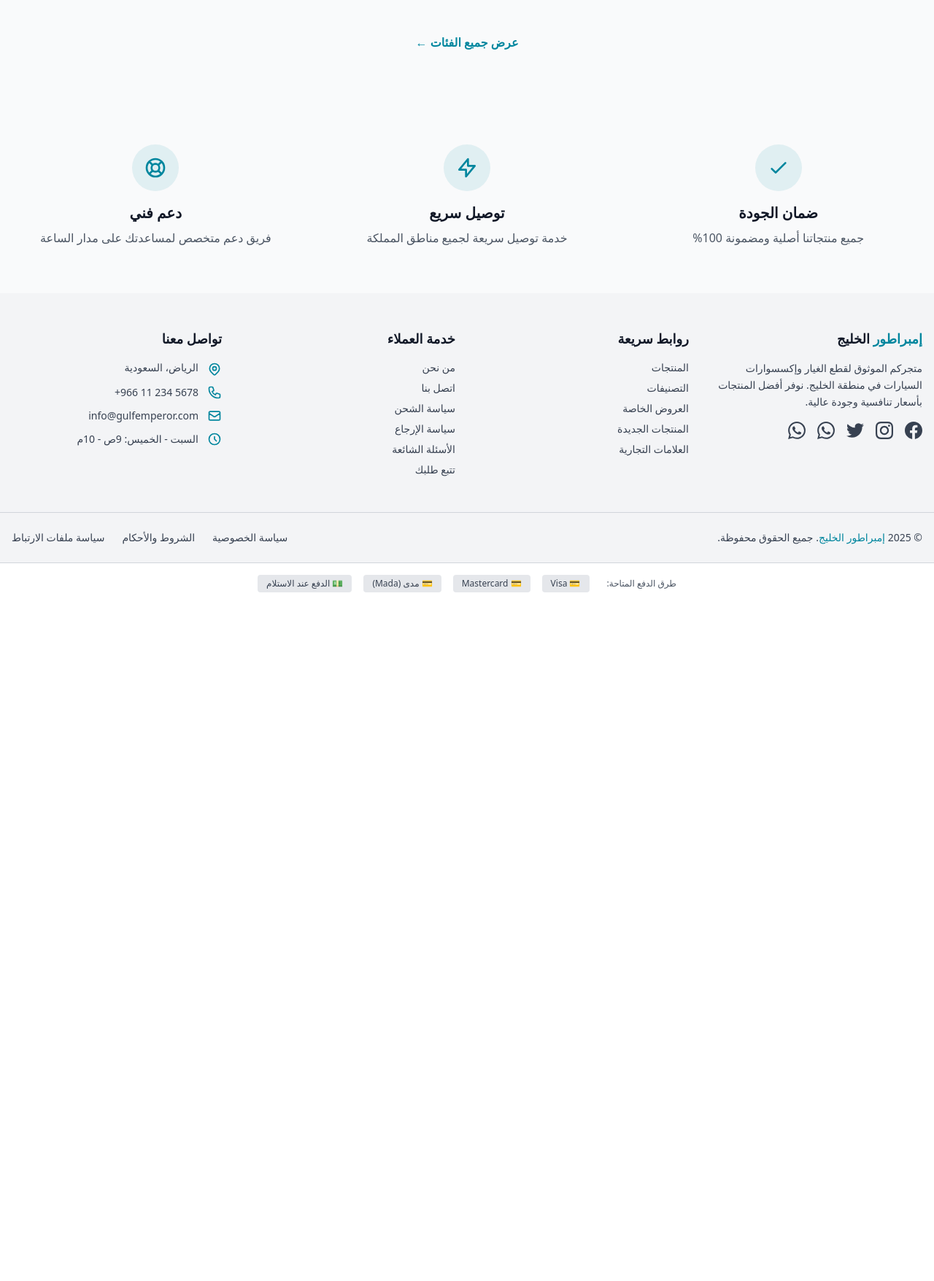
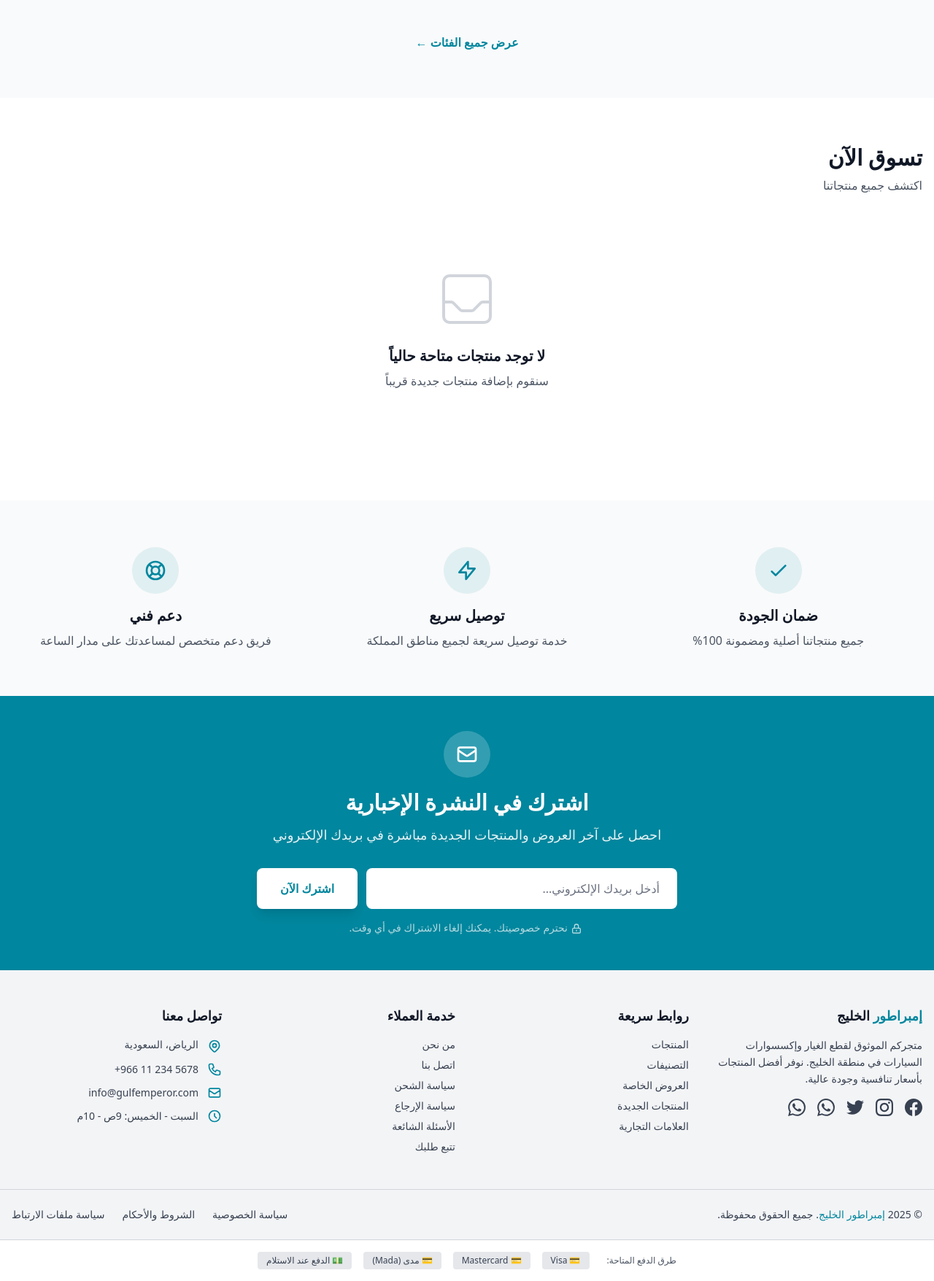
Before and after one commit to ramzi123-ops/gulf-empire, a Django app: template apps/store/templates/store/home.html in a window 1280 px wide. Shown: the part 383-2139 px from the top of the page at 73% size. Before the commit the page ends 1195 px from the top, so only its background shows below. Run offline with Django 3.2, Linux system fonts and the light colour scheme; the template is opened without the code that fills it, so the values that code supplies are empty; style sheets or scripts are compiled from the project's sources.

Commit message:
edit style

```diff
--- a/apps/store/templates/store/home.html
+++ b/apps/store/templates/store/home.html
@@ -45,7 +45,6 @@
     </section>
 
     <!-- All Products Section -->
-    {% if all_products %}
     <section class="py-16 bg-white">
         <div class="container mx-auto px-4">
             <div class="flex items-center justify-between mb-8">
@@ -53,11 +52,14 @@
                     <h2 class="text-3xl font-bold text-gray-900 mb-2">تسوق الآن</h2>
                     <p class="text-gray-600">اكتشف جميع منتجاتنا</p>
                 </div>
+                {% if all_products %}
                 <a href="{% url 'store:product_list' %}" class="text-primary hover:text-primary/80 font-semibold hidden md:block">
                     عرض الكل ←
                 </a>
+                {% endif %}
             </div>
 
+            {% if all_products %}
             <div class="grid grid-cols-2 sm:grid-cols-3 md:grid-cols-5 gap-2">
                 {% for product in all_products %}
                 {% include 'store/partials/product_card.html' with product=product %}
@@ -69,9 +71,18 @@
                     عرض جميع المنتجات ←
                 </a>
             </div>
+            {% else %}
+            <!-- Empty State -->
+            <div class="text-center py-16">
+                <svg class="w-24 h-24 mx-auto text-gray-300 mb-4" fill="none" stroke="currentColor" viewBox="0 0 24 24">
+                    <path stroke-linecap="round" stroke-linejoin="round" stroke-width="1" d="M20 13V6a2 2 0 00-2-2H6a2 2 0 00-2 2v7m16 0v5a2 2 0 01-2 2H6a2 2 0 01-2-2v-5m16 0h-2.586a1 1 0 00-.707.293l-2.414 2.414a1 1 0 01-.707.293h-3.172a1 1 0 01-.707-.293l-2.414-2.414A1 1 0 006.586 13H4"/>
+                </svg>
+                <h3 class="text-xl font-semibold text-gray-900 mb-2">لا توجد منتجات متاحة حالياً</h3>
+                <p class="text-gray-600 mb-6">سنقوم بإضافة منتجات جديدة قريباً</p>
+            </div>
+            {% endif %}
         </div>
     </section>
-    {% endif %}
 
     <!-- Featured Products Section (مميز) -->
     {% if featured_products %}
@@ -372,6 +383,9 @@
         </div>
     </section>
 
+    <!-- Newsletter Subscription -->
+    {% include 'store/partials/newsletter.html' %}
+
     <!-- Footer Advertisement -->
     {% include 'store/partials/ads_footer.html' %}
 
--- /dev/null
+++ b/apps/store/templates/store/partials/newsletter.html
@@ -0,0 +1,70 @@
+{% load static %}
+
+<!-- Newsletter Subscription Section -->
+<section class="bg-primary py-12">
+    <div class="container mx-auto px-4">
+        <div class="max-w-3xl mx-auto text-center">
+            <!-- Icon -->
+            <div class="w-16 h-16 bg-white/20 rounded-full flex items-center justify-center mx-auto mb-4">
+                <svg class="w-8 h-8 text-white" fill="none" stroke="currentColor" viewBox="0 0 24 24">
+                    <path stroke-linecap="round" stroke-linejoin="round" stroke-width="2" d="M3 8l7.89 5.26a2 2 0 002.22 0L21 8M5 19h14a2 2 0 002-2V7a2 2 0 00-2-2H5a2 2 0 00-2 2v10a2 2 0 002 2z"/>
+                </svg>
+            </div>
+
+            <!-- Title -->
+            <h3 class="text-3xl font-bold text-white mb-3">اشترك في النشرة الإخبارية</h3>
+            <p class="text-white/90 mb-8 text-lg">احصل على آخر العروض والمنتجات الجديدة مباشرة في بريدك الإلكتروني</p>
+
+            <!-- Subscription Form -->
+            <form class="flex flex-col sm:flex-row gap-3 max-w-xl mx-auto"
+                  onsubmit="event.preventDefault(); subscribeNewsletter(this);">
+                <input type="email"
+                       name="email"
+                       required
+                       placeholder="أدخل بريدك الإلكتروني..."
+                       class="flex-1 px-6 py-4 rounded-lg border-0 focus:ring-2 focus:ring-white text-gray-900 placeholder-gray-500">
+                <button type="submit"
+                        class="bg-white hover:bg-gray-100 text-primary font-bold px-8 py-4 rounded-lg transition-colors shadow-lg whitespace-nowrap">
+                    اشترك الآن
+                </button>
+            </form>
+
+            <!-- Privacy Note -->
+            <p class="text-white/70 text-sm mt-4">
+                <svg class="w-4 h-4 inline ms-1" fill="none" stroke="currentColor" viewBox="0 0 24 24">
+                    <path stroke-linecap="round" stroke-linejoin="round" stroke-width="2" d="M12 15v2m-6 4h12a2 2 0 002-2v-6a2 2 0 00-2-2H6a2 2 0 00-2 2v6a2 2 0 002 2zm10-10V7a4 4 0 00-8 0v4h8z"/>
+                </svg>
+                نحترم خصوصيتك. يمكنك إلغاء الاشتراك في أي وقت.
+            </p>
+        </div>
+    </div>
+</section>
+
+<script>
+function subscribeNewsletter(form) {
+    const email = form.email.value;
+    const button = form.querySelector('button[type="submit"]');
+    const originalText = button.innerHTML;
+
+    // Show loading state
+    button.innerHTML = '<div class="flex items-center justify-center gap-2"><div class="animate-spin rounded-full h-4 w-4 border-b-2 border-primary"></div><span>جاري الاشتراك...</span></div>';
+    button.disabled = true;
+
+    // Simulate API call (replace with actual endpoint)
+    setTimeout(() => {
+        button.innerHTML = '<svg class="w-5 h-5 inline ms-1" fill="none" stroke="currentColor" viewBox="0 0 24 24"><path stroke-linecap="round" stroke-linejoin="round" stroke-width="2" d="M5 13l4 4L19 7"/></svg> تم الاشتراك بنجاح!';
+        button.classList.add('bg-green-500', 'hover:bg-green-600');
+        button.classList.remove('bg-white', 'hover:bg-gray-100');
+
+        form.reset();
+
+        // Reset after 3 seconds
+        setTimeout(() => {
+            button.innerHTML = originalText;
+            button.disabled = false;
+            button.classList.remove('bg-green-500', 'hover:bg-green-600');
+            button.classList.add('bg-white', 'hover:bg-gray-100');
+        }, 3000);
+    }, 1000);
+}
+</script>
--- a/templates/base.html
+++ b/templates/base.html
@@ -120,6 +120,66 @@
                 }, 300);
             }
         });
+
+        // Wishlist functionality
+        function toggleWishlist(productId, button) {
+            event.preventDefault();
+            event.stopPropagation();
+
+            const icon = button.querySelector('.wishlist-icon');
+            const isInWishlist = icon.getAttribute('fill') === 'currentColor';
+
+            // Toggle visual state
+            if (isInWishlist) {
+                icon.setAttribute('fill', 'none');
+                icon.classList.remove('text-red-500');
+                icon.classList.add('text-gray-400');
+            } else {
+                icon.setAttribute('fill', 'currentColor');
+                icon.classList.remove('text-gray-400');
+                icon.classList.add('text-red-500');
+            }
+
+            // Save to localStorage
+            let wishlist = JSON.parse(localStorage.getItem('wishlist') || '[]');
+            if (isInWishlist) {
+                wishlist = wishlist.filter(id => id !== productId);
+            } else {
+                wishlist.push(productId);
+            }
+            localStorage.setItem('wishlist', JSON.stringify(wishlist));
+
+            // Show feedback
+            const message = isInWishlist ? 'تم الإزالة من المفضلة' : 'تم الإضافة للمفضلة';
+            showToast(message);
+        }
+
+        // Load wishlist state on page load
+        document.addEventListener('DOMContentLoaded', function() {
+            const wishlist = JSON.parse(localStorage.getItem('wishlist') || '[]');
+            document.querySelectorAll('.wishlist-icon').forEach(icon => {
+                const button = icon.closest('button');
+                const productId = parseInt(button.getAttribute('onclick').match(/\d+/)[0]);
+                if (wishlist.includes(productId)) {
+                    icon.setAttribute('fill', 'currentColor');
+                    icon.classList.remove('text-gray-400');
+                    icon.classList.add('text-red-500');
+                }
+            });
+        });
+
+        // Toast notification function
+        function showToast(message) {
+            const toast = document.getElementById('toast-message');
+            toast.innerHTML = `
+                <div class="fixed top-20 left-1/2 transform -translate-x-1/2 bg-gray-900 text-white px-6 py-3 rounded-lg shadow-lg z-50 animate-fade-in">
+                    ${message}
+                </div>
+            `;
+            setTimeout(() => {
+                toast.innerHTML = '';
+            }, 2000);
+        }
     </script>
 
 </body>
```
Also changed, not shown: apps/store/templates/partials/product_grid.html (+17 -4 lines), apps/store/templates/store/partials/product_card.html (+10 -0 lines).
